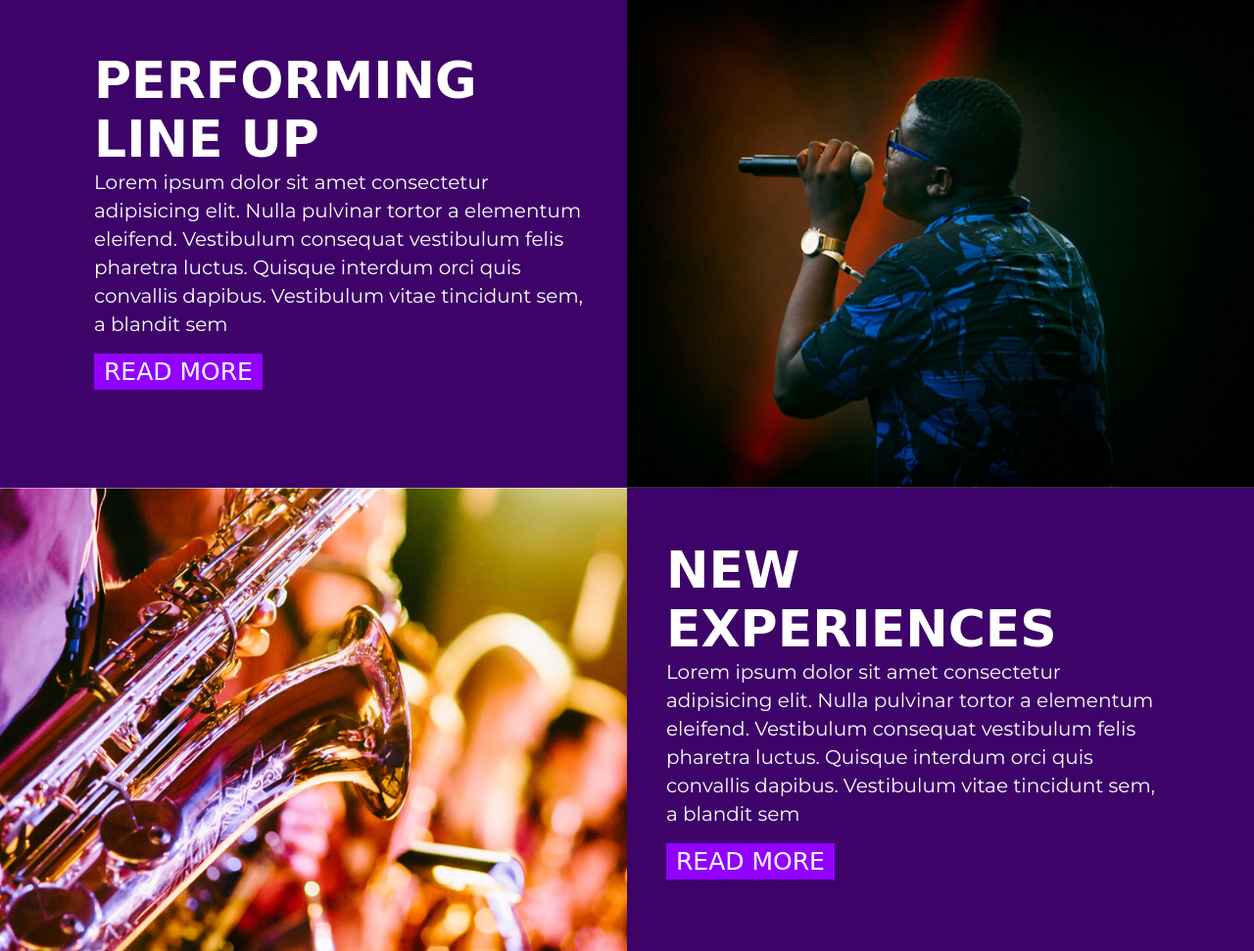
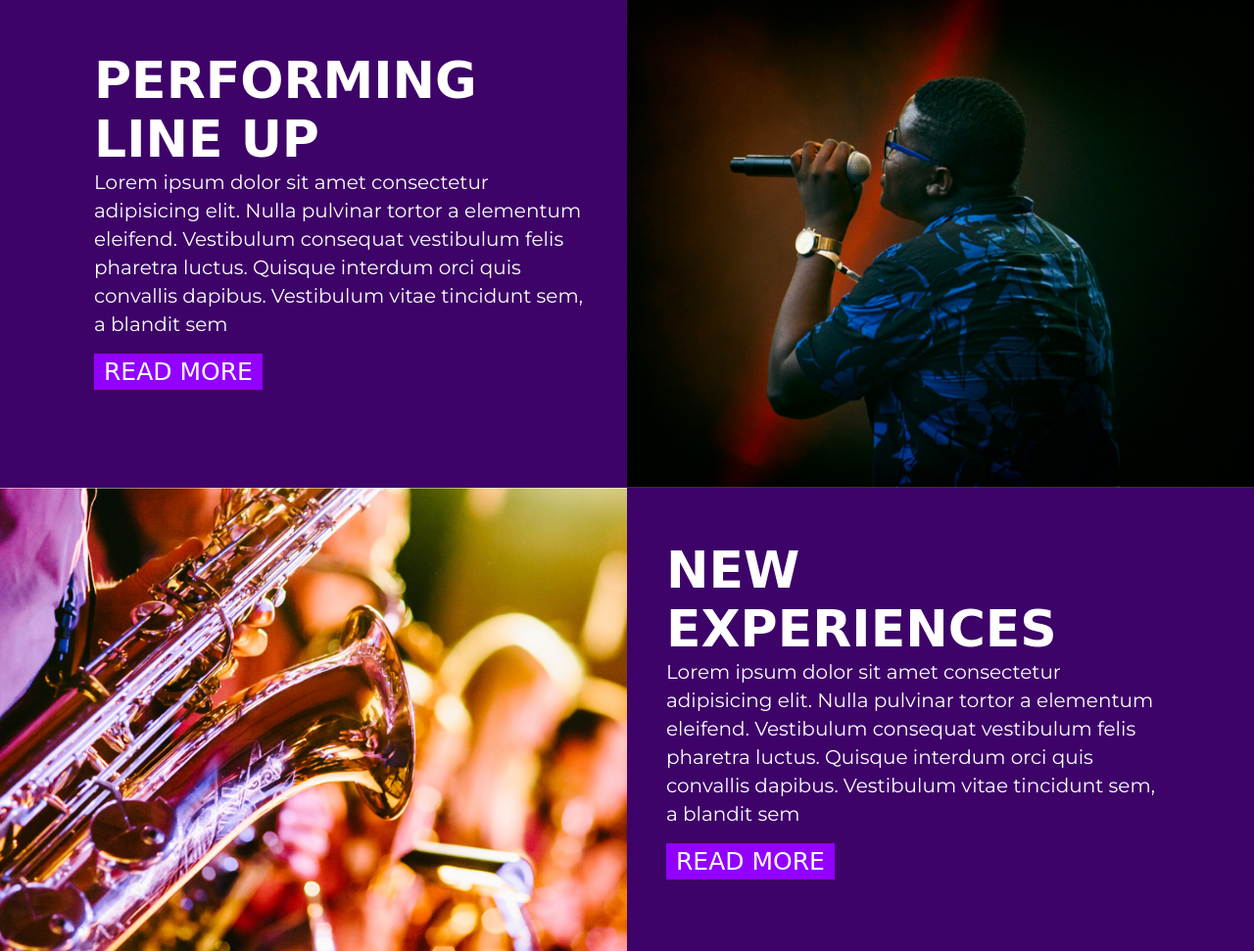
Before and after one commit to tifcodes/thunderForceStadium, a plain HTML site: page index.html in a window 1280 px wide. Shown: the part 762-1733 px from the top of the page at 98% size. Drawn offline with Linux system fonts and the light colour scheme; a web font is replaced by a local one.

Commit message:
fixed image

```diff
--- a/styles/styles.css
+++ b/styles/styles.css
@@ -45,7 +45,7 @@ body {
 img {
     width: 100%;
     height: 100%;
-    display: block;
+    object-fit: cover;
 
 }
 
@@ -241,6 +241,10 @@ h2 {
     float: right;
 }
 
+.image-container-1 img {
+    max-width: 100%;
+}
+
 .section-1-container {
     margin-right: 40px;
 }
@@ -330,6 +334,12 @@ input {
 }
 
 /* media queries */
+@media (min-width: 2000px) {
+    .image-container-1 img {
+        object-position: 0 15%;
+    }
+}
+
 @media (max-width: 1024px) {
     .wrapper {
         width: 95%;
```
